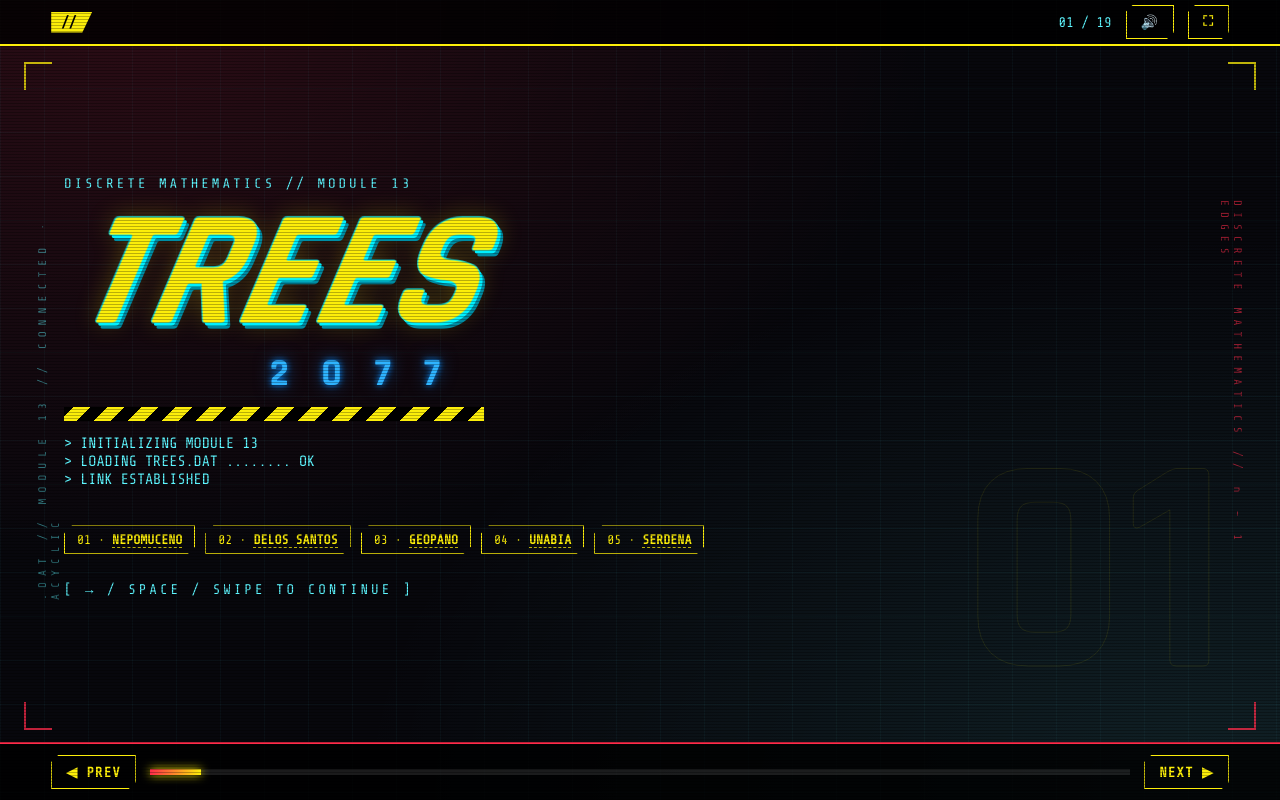
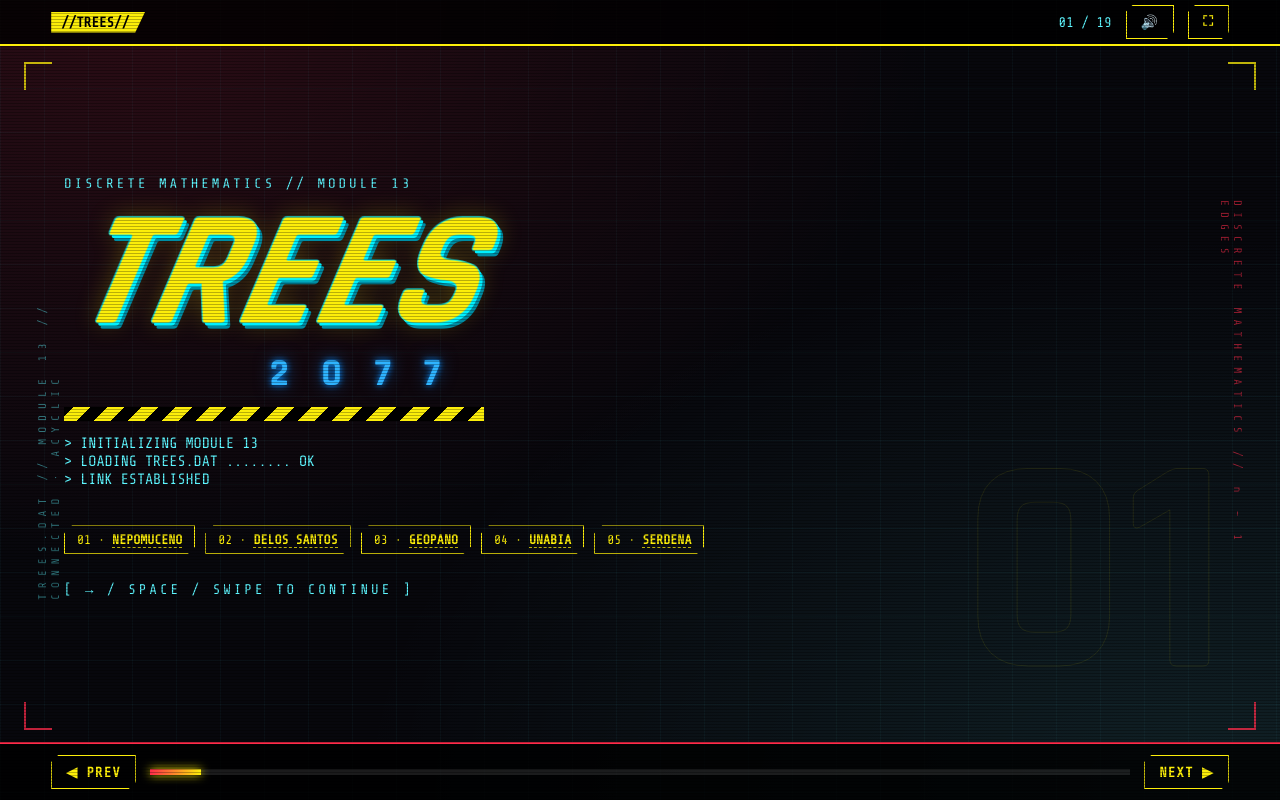
Before and after one commit to derpycke64/dscrreporting, a plain HTML site: page index.html in a window 1280 px wide. Drawn offline with nearby package versions, Linux system fonts and the light colour scheme.

Commit message:
Update module name and header in index.html

```diff
--- a/index.html
+++ b/index.html
@@ -102,8 +102,8 @@ details p{margin:6px 0 2px;color:var(--t)}
 .ed.pk{fill:none;stroke:#f6b73c55;stroke-width:2}.ed.pk.in{stroke:#f6b73c;stroke-width:3;filter:drop-shadow(0 0 4px #f6b73c)}
 @keyframes pg{50%{filter:drop-shadow(0 0 11px #f6b73c);fill:#f6b73c1c}}
 </style></head><body>
-<div id="fr"></div><div class="sd" id="d1">.DAT // MODULE 13 // CONNECTED · ACYCLIC</div><div class="sd" id="d2">DISCRETE MATHEMATICS // n − 1 EDGES</div>
-<div id="top"><b>//</b><span id="pg"></span><button onclick="MUTE^=1;this.textContent=MUTE?'🔇':'🔊'">🔊</button><button onclick="document.documentElement.requestFullscreen&&document.documentElement.requestFullscreen()">⛶</button></div>
+<div id="fr"></div><div class="sd" id="d1">TREES.DAT // MODULE 13 // CONNECTED · ACYCLIC</div><div class="sd" id="d2">DISCRETE MATHEMATICS // n − 1 EDGES</div>
+<div id="top"><b>//TREES//</b><span id="pg"></span><button onclick="MUTE^=1;this.textContent=MUTE?'🔇':'🔊'">🔊</button><button onclick="document.documentElement.requestFullscreen&&document.documentElement.requestFullscreen()">⛶</button></div>
 
 <div class="s on"><div class="w">
 <div class="k">DISCRETE MATHEMATICS // MODULE 13</div><div class="logo"><h1 data-t="Trees">Trees</h1><div class="yr">2077</div></div><div class="hz"></div>
```
